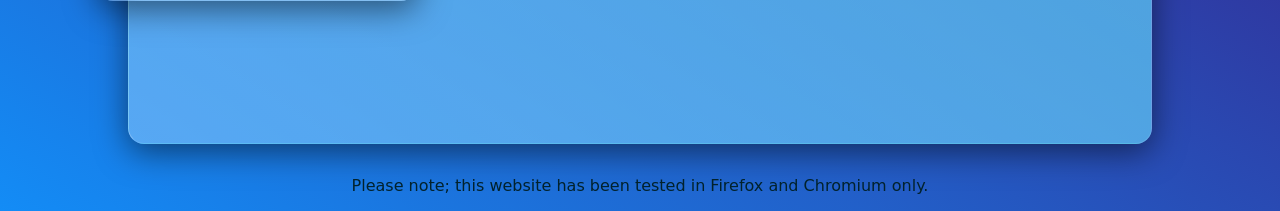
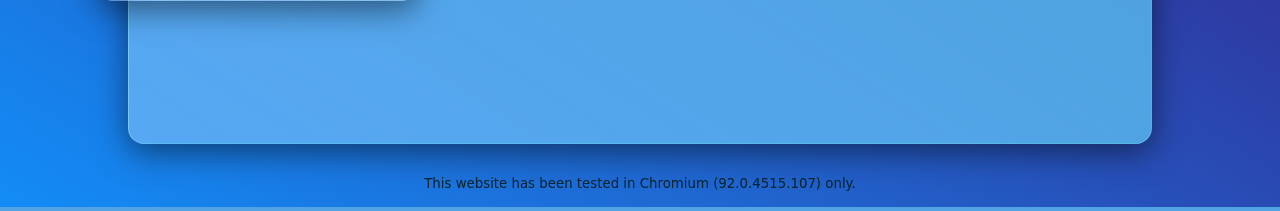
Before and after one commit to robertefry/robertfry.xyz, a PHP site: page / in a window 1280 px wide. Shown: the part 600-811 px from the top of the page. Run offline with PHP 8.4, Linux system fonts and the light colour scheme.

Commit message:
Remove Firefox and add chromium version to testing notice.

```diff
--- a/index.htm
+++ b/index.htm
@@ -48,7 +48,7 @@
       </div>
     </div>
     <div class="notice">
-      Please note; this website has been tested in Firefox and Chromium only.
+      This website has been tested in Chromium (92.0.4515.107) only.
     </div>
   </main>
 </body>
--- a/style.css
+++ b/style.css
@@ -55,6 +55,7 @@
 .notice
 {
   margin: 1rem;
+  font-size: smaller;
 }
 
 /* Main Background Glass */
```
